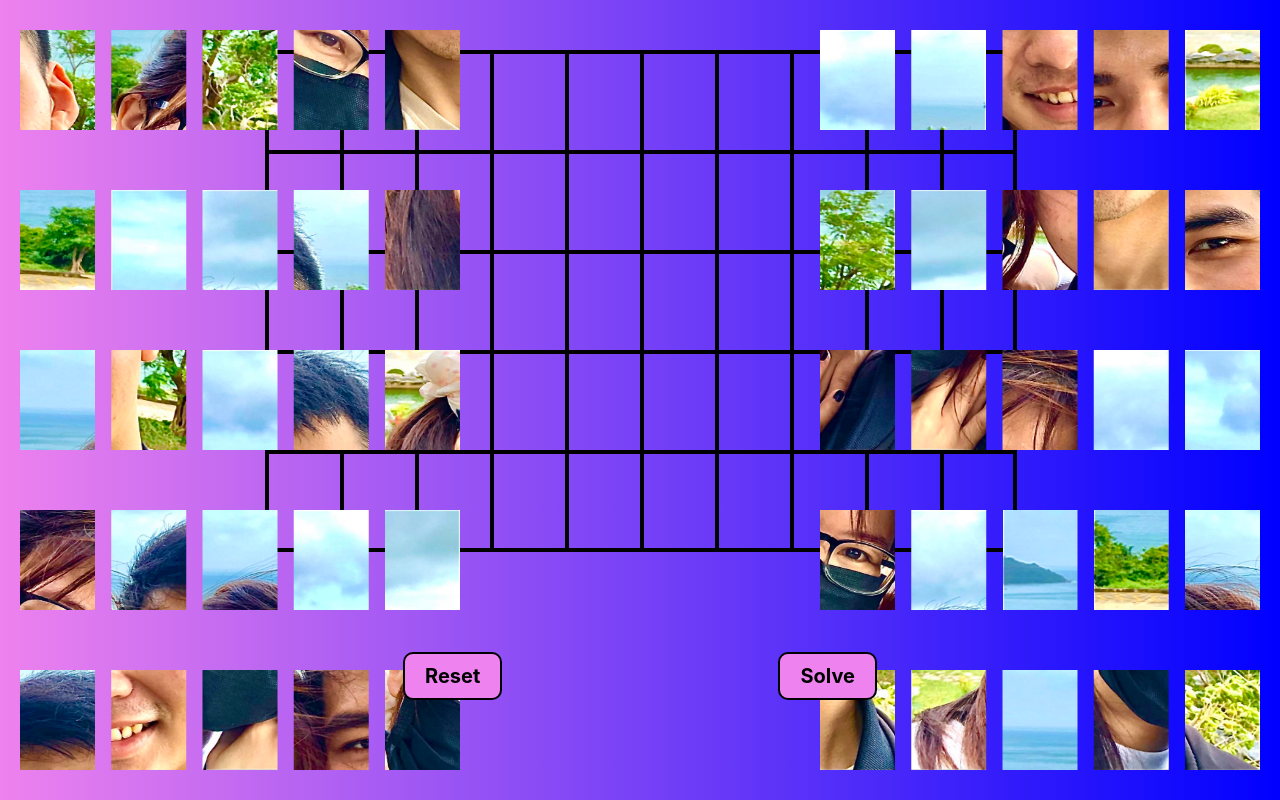
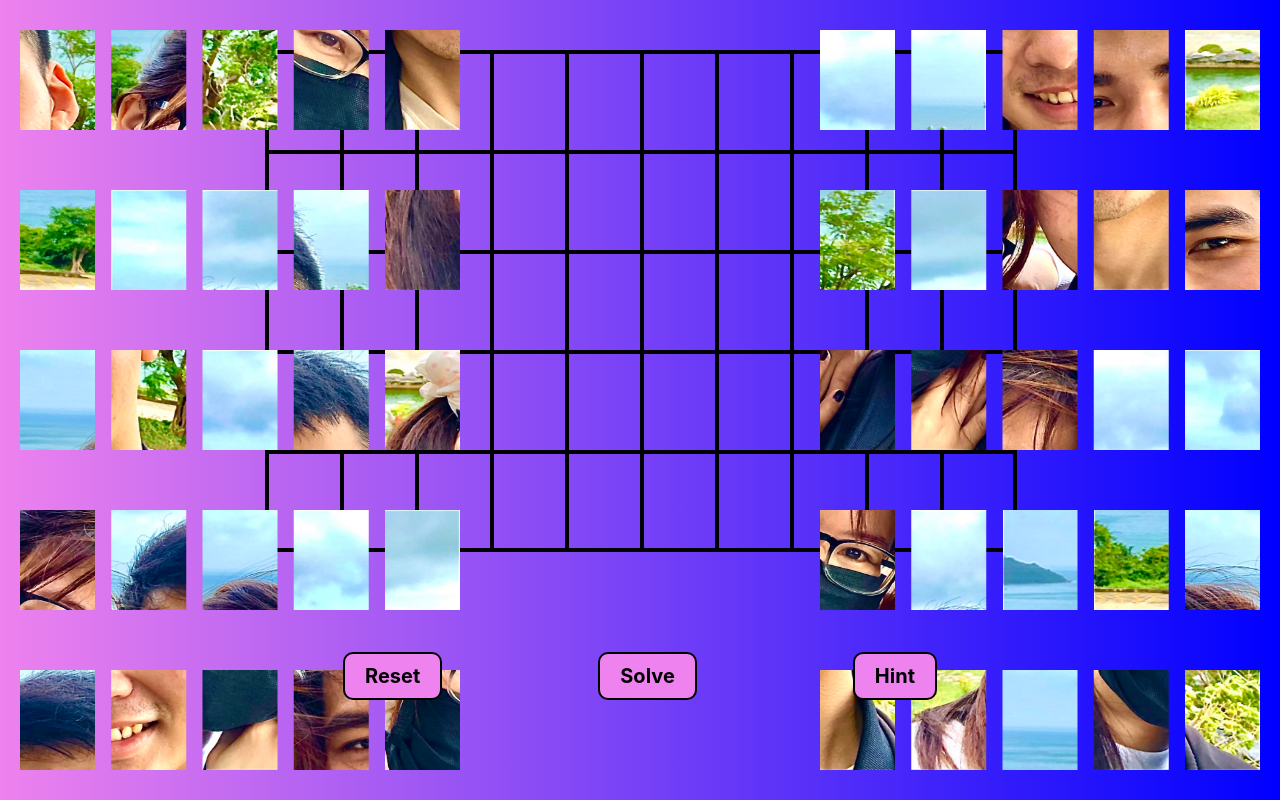
Before and after one commit to NTTrung9204/Picture-Collage, a React (Create React App) app: page / in a window 1280 px wide. Built offline with nearby package versions, Linux system fonts and the light colour scheme.

Commit message:
feat: add hint control

```diff
--- a/src/CSS/static.css
+++ b/src/CSS/static.css
@@ -112,3 +112,8 @@ img{
 .Control__Button:hover::before{
     clip-path: circle(100px at 0 0);
 }
+
+.hintPicture{
+    opacity: 0;
+    transition: all 2.5s;
+}
--- a/src/JSComponent/BackGround.js
+++ b/src/JSComponent/BackGround.js
@@ -2,7 +2,8 @@ import PuzzleCell from "./PuzzleCell"
 import { useEffect } from "react"
 import SolveButton from "./SolveButton"
 import ResetButton from "./ResetButton"
-
+import HintButton from "./HintButton"
+import image from '../IMG/image4.jpg';
 
 var isClicked = false;
 
@@ -65,7 +66,16 @@ export default function BackGround({ ArrayPosition, generateRandomArray, nPuzzle
         setTimeout(() => {
             recureSolve(PuzzleCell, pictureCell, i + 1);
         }, 300);
+    }
 
+    function hint() {
+        const hintImage = document.getElementsByClassName('hintPicture')[0];
+        setTimeout(() => {
+            hintImage.style.opacity = 1;
+        }, 0);
+        setTimeout(() => {
+            hintImage.style.opacity = 0;
+        }, 2500);
     }
 
     useEffect(() => {
@@ -132,6 +142,7 @@ export default function BackGround({ ArrayPosition, generateRandomArray, nPuzzle
                         )
                     })
                 }
+                <img className="hintPicture" src={image} alt="puzzle" />
             </div>
 
             <div className="Puzzle" style={{ left: 20 }}>
@@ -163,6 +174,7 @@ export default function BackGround({ ArrayPosition, generateRandomArray, nPuzzle
             <div className="Control">
                 <ResetButton reset={reset} generateRandomArray={generateRandomArray} nPuzzle={nPuzzle} />
                 <SolveButton solve={solve} />
+                <HintButton hint={hint} />
             </div>
         </div>
     )
--- /dev/null
+++ b/src/JSComponent/HintButton.js
@@ -0,0 +1,11 @@
+export default function HintButton({hint}) {
+    function onClick() {
+        hint();
+    }
+
+    return (
+        <button onClick={onClick} className="Control__Button">
+            <p>Hint</p>
+        </button>
+    )
+}
```
